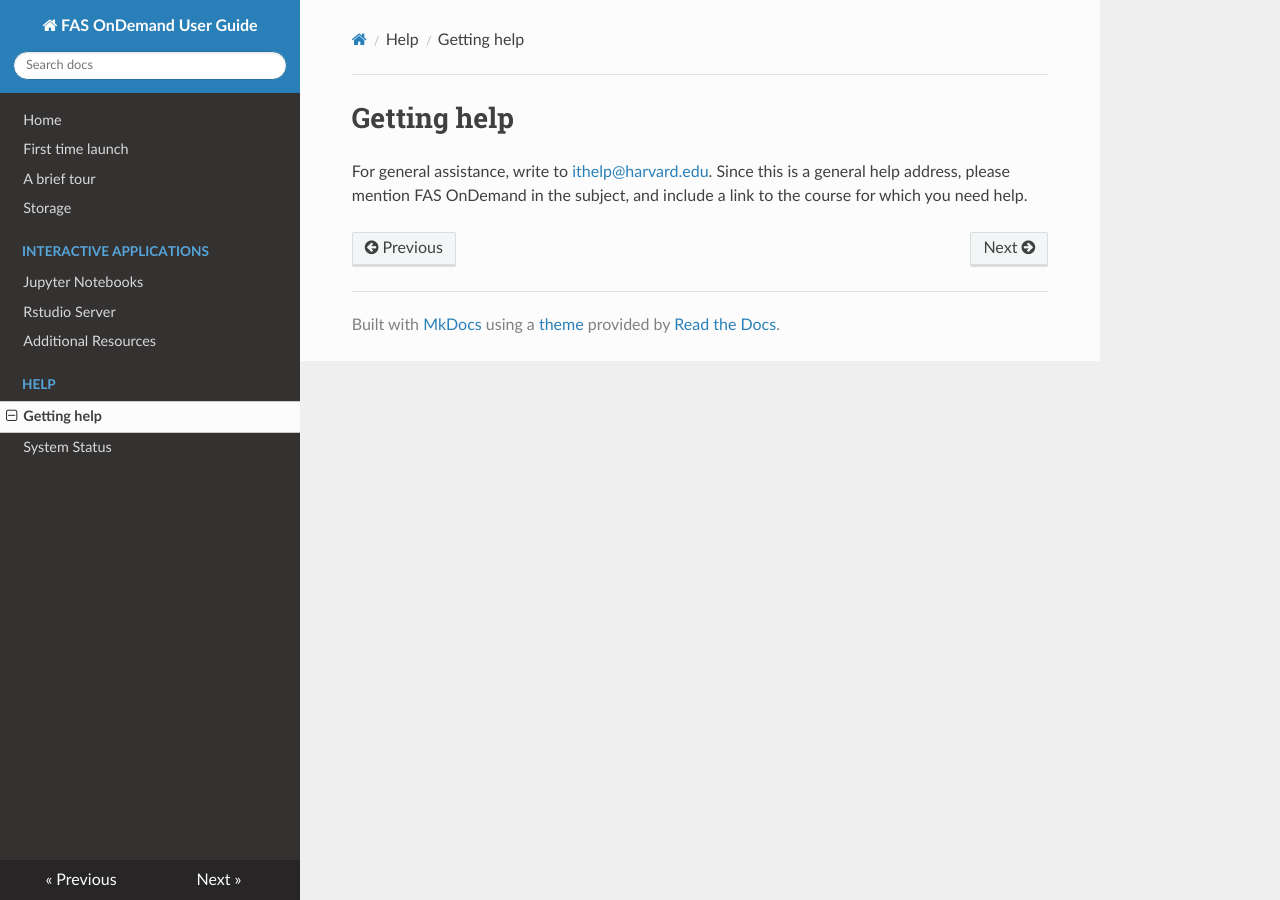
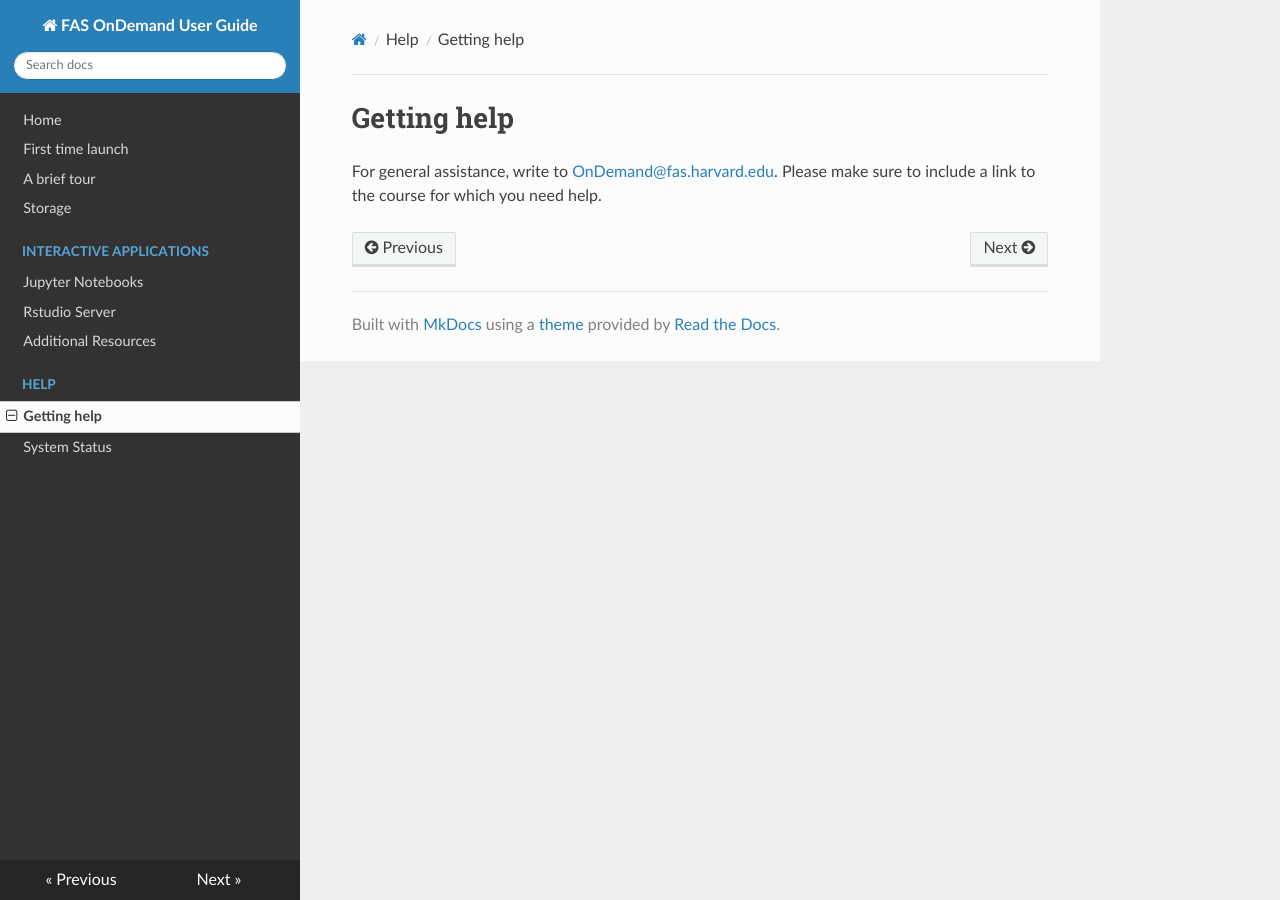
Before and after one commit to fasrc/fas-ondemand-user-guide, an MkDocs documentation site: the page built from docs/help.md, in a window 1280 px wide. Built offline with MkDocs 1.6.1, drawn with Linux system fonts in a browser that asks for light colours; nearby versions of some CDN libraries.

Commit message:
Updated the help email address.

```diff
--- a/docs/help.md
+++ b/docs/help.md
@@ -1,3 +1,3 @@
 # Getting help
 
-For general assistance, write to [ithelp@harvard.edu](mailto:ithelp@harvard.edu?subject=FAS OnDemand support). Since this is a general help address, please mention FAS OnDemand in the subject, and include a link to the course for which you need help.
+For general assistance, write to [OnDemand@fas.harvard.edu](mailto:OnDemand@fas.harvard.edu?subject=FAS OnDemand support). Please make sure to include a link to the course for which you need help.
```
